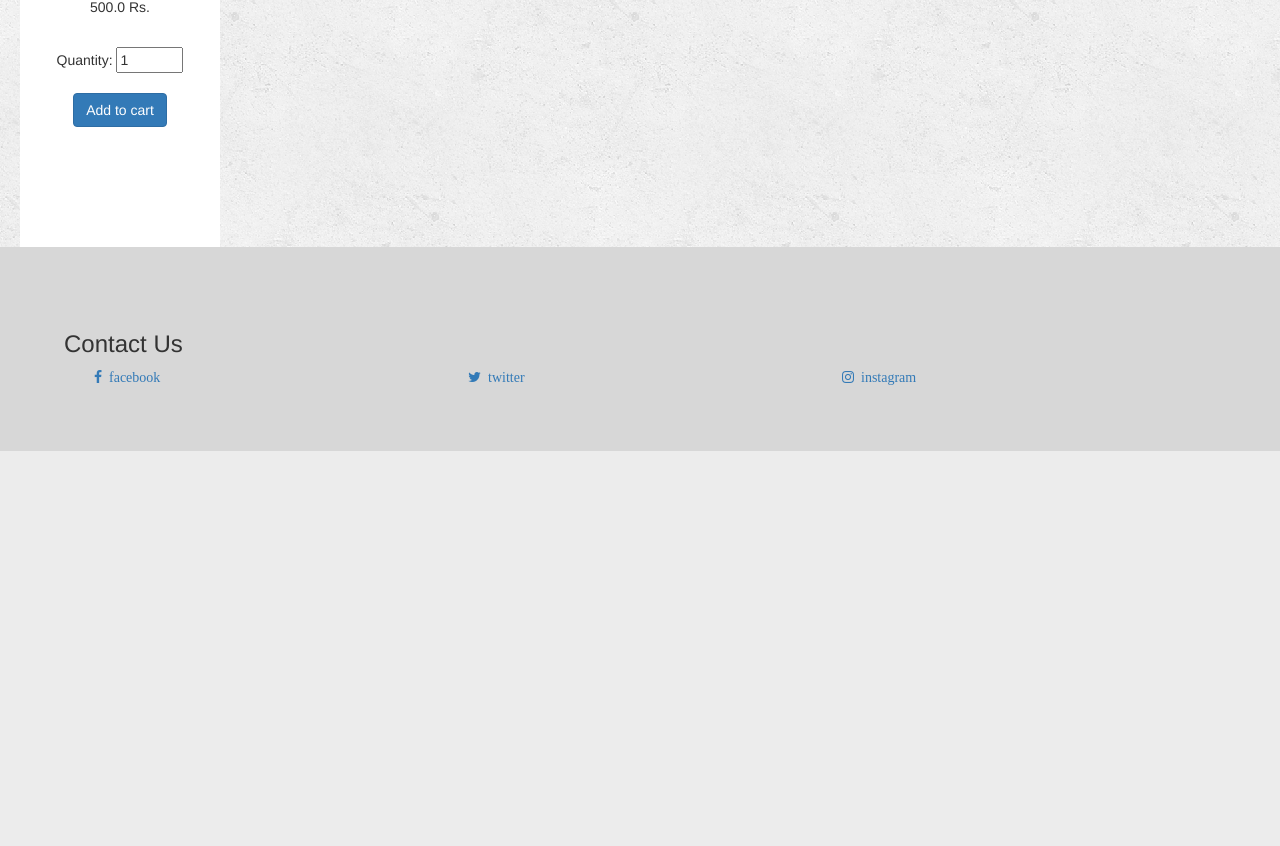
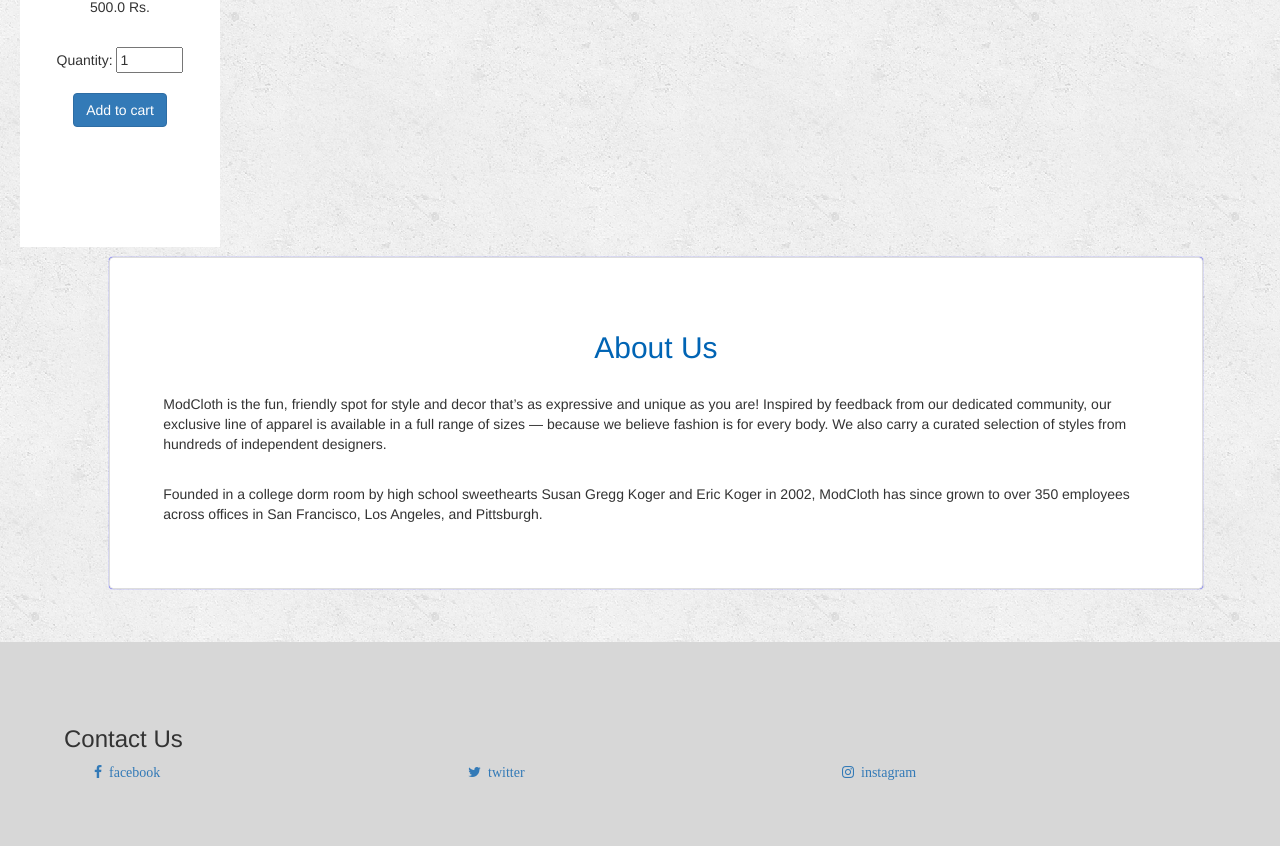
Before and after one commit to DivyanshuGupta9121997/E-Commerce-WebApp, a Django app: page / in a window 1280 px wide. Shown: the part 1741-2587 px from the top of the page. Before the commit the page ends 2192 px from the top, so only its background shows below. Run offline with Django 3.2, Linux system fonts and the light colour scheme; data comes from the database, SQL or seed files in the repository; some libraries are stand-ins or nearby versions.

Commit message:
changes index.html

```diff
--- a/garments/templates/garments/index.html
+++ b/garments/templates/garments/index.html
@@ -247,65 +247,26 @@
 					</div>
 				{% endfor %}
 				<br><br><br>
-		<!--
-		<div style='background-color: white; border:2px blue;margin-left: 20px;'>
-			<div style='float:top;'>
-				<img class="img-fluid" style='max-width: 100%;height: auto;' src="{% static 'garments/images/admin.png' %}">
-				<div class='text-center'>
-					<p style='color:Red;font-weight:bold;'>Item Name</p>
-					<p>231.00 Rs.</p>
-					<a class='btn btn-primary'>Add to cart</a>
+
+	</div>
+	<!-- //Items Available in offer -->
+
+	<div>
+		<div class='row'>
+			<div class="col-md-1"> </div>
+			<div class="col-md-10">
+				<div class="thumbnail"  style='margin-top:1%;margin-bottom:5%;padding:5%;box-shadow: 0 0 1px blue;width:103%;'>
+
+				<div style='text-align:center;'>
+					<h2 style='color:rgb(0,100,180);'>About Us</h2>
+				</div>
+
+				&nbsp;&nbsp;&nbsp;&nbsp;<p>ModCloth is the fun, friendly spot for style and decor that’s as expressive and unique as you are! Inspired by feedback from our dedicated community, our exclusive line of apparel is available in a full range of sizes ― because we believe fashion is for every body. We also carry a curated selection of styles from hundreds of independent designers.</p>
+
+				&nbsp;&nbsp;&nbsp;&nbsp;<p>Founded in a college dorm room by high school sweethearts Susan Gregg Koger and Eric Koger in 2002, ModCloth has since grown to over 350 employees across offices in San Francisco, Los Angeles, and Pittsburgh.</p>
 				</div>
 			</div>
 		</div>
-
-		<div style='background-color: white; border:2px blue;margin-left: 20px;'>
-			<div style='float:top;'>
-				<img class="img-fluid" style='max-width: 100%;height: auto;' src="{% static 'garments/images/admin.png' %}">
-				<div class='text-center'>
-					<p style='color:Red;font-weight:bold;'>Item Name</p>
-					<p>231.00 Rs.</p>
-					<a class='btn btn-primary'>Add to cart</a>
-				</div>
-			</div>
-		</div>
-
-		<div style='background-color: white; border:2px blue;margin-left: 20px;'>
-			<div style='float:top;'>
-				<img class="img-fluid" style='max-width: 100%;height: auto;' src="{% static 'garments/images/admin.png' %}">
-				<div class='text-center'>
-					<p style='color:Red;font-weight:bold;'>Item Name</p>
-					<p>231.00 Rs.</p>
-					<a class='btn btn-primary'>Add to cart</a>
-				</div>
-			</div>
-		</div>
-
-		<div style='background-color: white; border:2px blue;margin-left: 20px;'>
-			<div style='float:top;'>
-				<img class="img-fluid" style='max-width: 100%;height: auto;' src="{% static 'garments/images/admin.png' %}">
-				<div class='text-center'>
-					<p style='color:Red;font-weight:bold;'>Item Name</p>
-					<p>231.00 Rs.</p>
-					<a class='btn btn-primary'>Add to cart</a>
-				</div>
-			</div>
-		</div>
-
-		<div style='background-color: white; border:2px blue;margin-left: 20px;'>
-			<div style='float:top;'>
-				<img class="img-fluid" style='max-width: 100%;height: auto;' src="{% static 'garments/images/admin.png' %}">
-				<div class='text-center'>
-					<p style='color:Red;font-weight:bold;'>Item Name</p>
-					<p>231.00 Rs.</p>
-					<a class='btn btn-primary'>Add to cart</a>
-				</div>
-			</div>
-		</div>  -->
 	</div>
-	<!-- //Items Available in offer -->
-
-
-
 
 {% endblock %}
```
